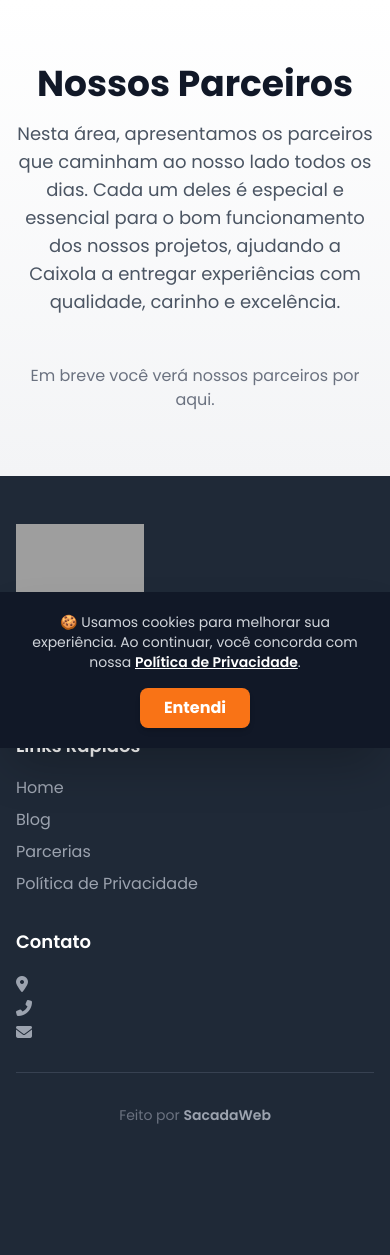
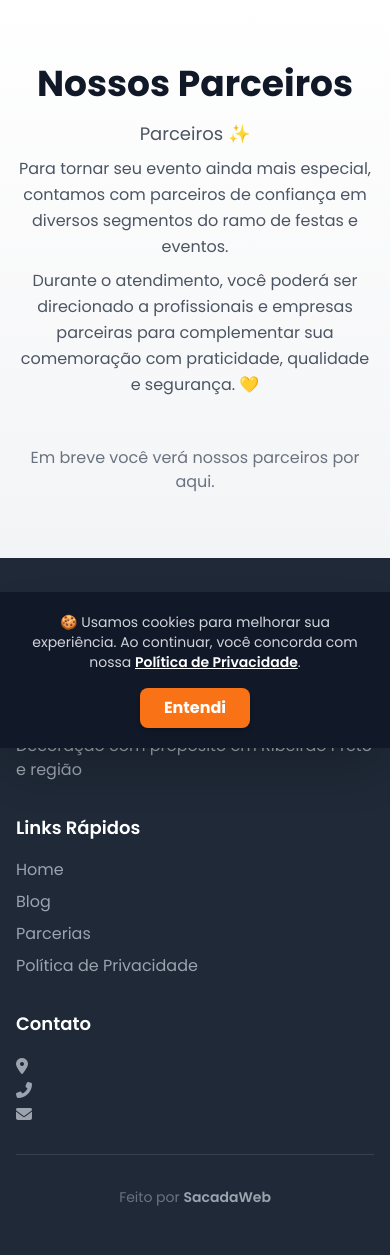
Before and after one commit to andrehsilva/caixola, a Flask app: page /parcerias in a window 390 px wide. Shown: the part 96-1351 px from the top of the page. Before the commit the page ends 1220 px from the top, so only its background shows below. Run offline with Flask 3, Linux system fonts and the light colour scheme; data that the repository does not hold is empty; some libraries are stand-ins or nearby versions; grey boxes are pictures that could not be loaded.

Commit message:
Revise partnerships page content and styling
Updated partner information and improved layout.

```diff
--- a/app/templates/public/partnerships.html
+++ b/app/templates/public/partnerships.html
@@ -7,14 +7,23 @@
     <div class="max-w-3xl mx-auto text-center mb-12">
       <h1 class="text-4xl md:text-5xl font-bold text-gray-900">Nossos Parceiros</h1>
       <p class="mt-4 max-w-3xl mx-auto text-lg text-gray-600">
-        Nesta área, apresentamos os parceiros que caminham ao nosso lado todos os dias.
-        Cada um deles é especial e essencial para o bom funcionamento dos nossos projetos,
-        ajudando a Caixola a entregar experiências com qualidade, carinho e excelência.
+        Parceiros ✨
+      </p>
+      <p class="mt-2 max-w-4xl mx-auto text-base md:text-lg text-gray-600 leading-relaxed">
+        Para tornar seu evento ainda mais especial, contamos com parceiros de confiança em diversos segmentos do ramo de festas e eventos.
+      </p>
+      <p class="mt-2 max-w-4xl mx-auto text-base md:text-lg text-gray-600 leading-relaxed">
+        Durante o atendimento, você poderá ser direcionado a profissionais e empresas parceiras para complementar sua comemoração com praticidade, qualidade e segurança. 💛
       </p>
     </div>
     <div class="grid grid-cols-1 md:grid-cols-2 lg:grid-cols-3 gap-8">
       {% for partner in partners %}
-      <article class="bg-white rounded-2xl shadow-md overflow-hidden border border-gray-100">
+      <article class="bg-white rounded-2xl shadow-md overflow-hidden border border-gray-100 transition hover:shadow-xl">
+        {% set partner_digits = (partner.phone or '')|replace(' ', '')|replace('(', '')|replace(')', '')|replace('-', '') %}
+        {% set whatsapp_link = 'https://wa.me/55' ~ partner_digits if partner_digits else None %}
+        {% if whatsapp_link %}
+        <a href="{{ whatsapp_link }}" target="_blank" rel="noopener noreferrer" class="block" aria-label="Abrir WhatsApp de {{ partner.name }}">
+        {% endif %}
         {% if partner.logo_filename and partner.logo_filename != 'default.jpg' %}
         <img src="{{ get_media_url(partner.logo_filename) }}" alt="Logo {{ partner.name }}" class="w-full h-44 object-cover" loading="lazy">
         {% else %}
@@ -26,10 +35,11 @@
           <h2 class="text-xl font-semibold text-gray-900">{{ partner.name }}</h2>
           <ul class="mt-4 space-y-3 text-sm text-gray-600">
             {% if partner.phone %}<li class="flex items-center"><i class="fas fa-phone-alt mr-3 text-indigo-600"></i>{{ partner.phone }}</li>{% endif %}
-            {% if partner.instagram %}<li class="flex items-center"><i class="fab fa-instagram mr-3 text-indigo-600"></i><a href="{{ partner.instagram }}" target="_blank" rel="noopener noreferrer" class="hover:text-indigo-700">{{ partner.instagram }}</a></li>{% endif %}
-            {% if partner.email %}<li class="flex items-center"><i class="fas fa-envelope mr-3 text-indigo-600"></i><a href="mailto:{{ partner.email }}" class="hover:text-indigo-700">{{ partner.email }}</a></li>{% endif %}
+            {% if partner.instagram %}<li class="flex items-center"><i class="fab fa-instagram mr-3 text-indigo-600"></i><span>{{ partner.instagram }}</span></li>{% endif %}
+            {% if partner.email %}<li class="flex items-center"><i class="fas fa-envelope mr-3 text-indigo-600"></i><span>{{ partner.email }}</span></li>{% endif %}
           </ul>
         </div>
+        {% if whatsapp_link %}</a>{% endif %}
       </article>
       {% else %}
       <p class="text-gray-500 col-span-full text-center">Em breve você verá nossos parceiros por aqui.</p>
```
